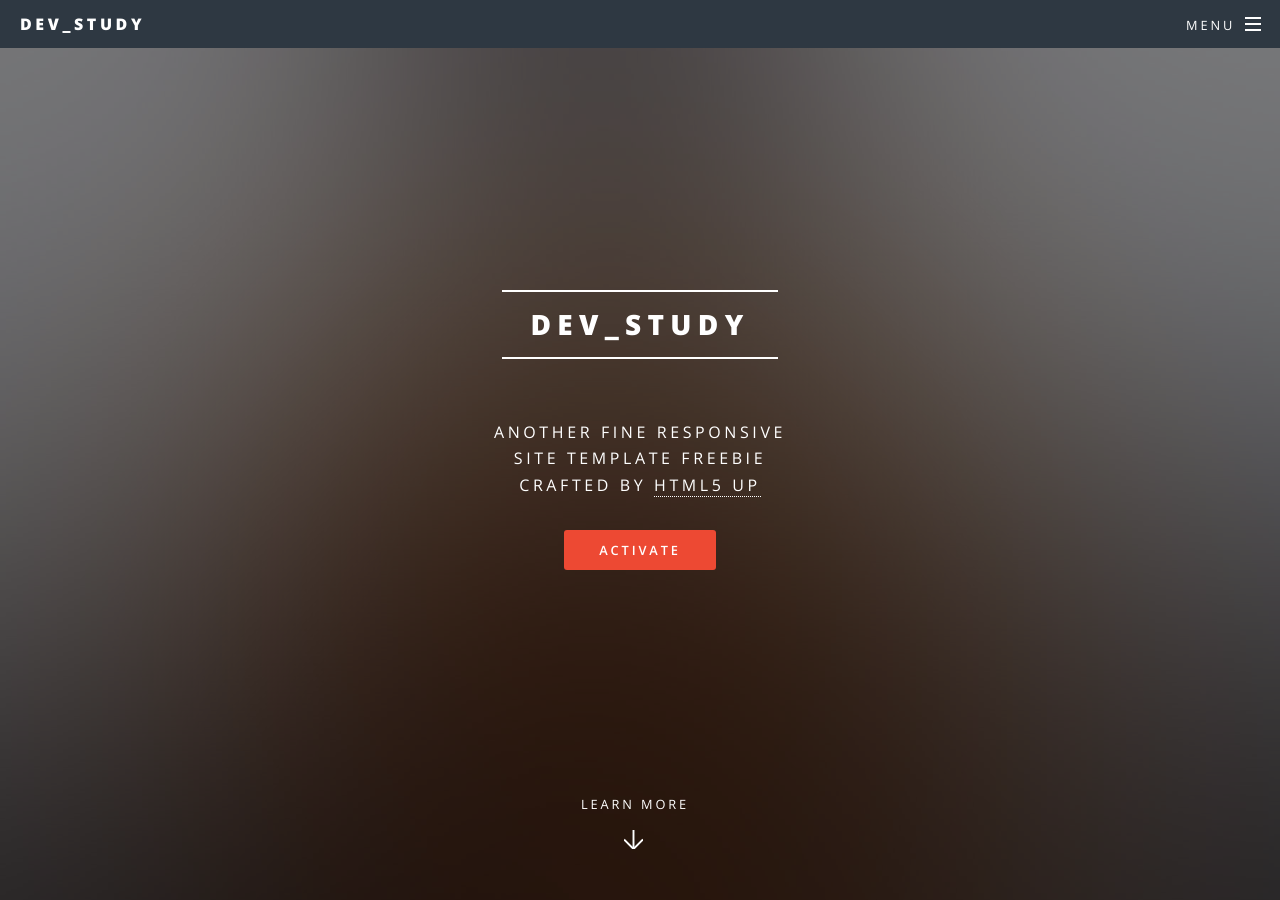
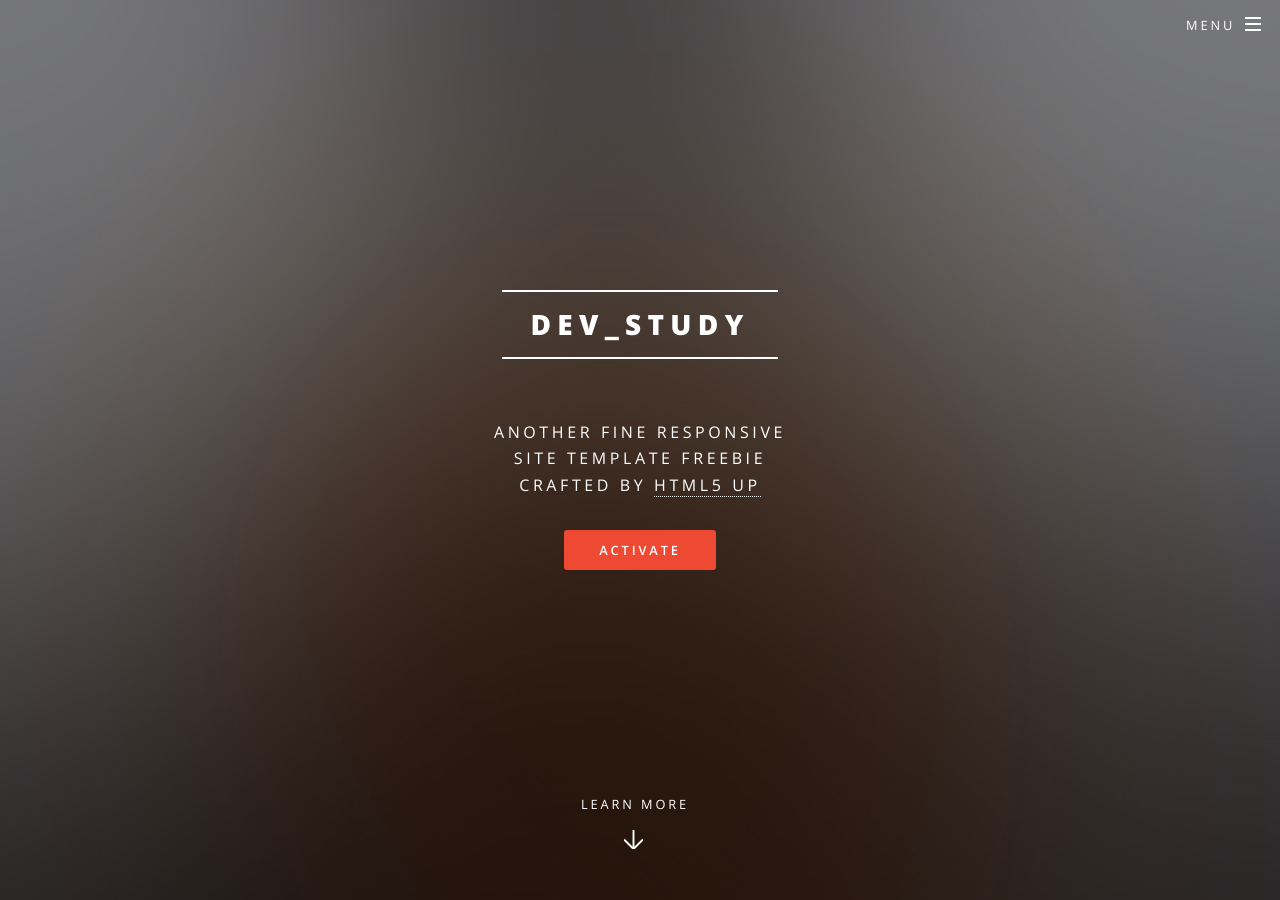
Before and after one commit to hmin01/hmin01.github.io, a Jekyll site: the page built from index.html, in a window 1280 px wide and 900 px high. Built offline with Jekyll 4.4.1, drawn with Linux system fonts in a browser that asks for light colours.

Commit message:
2019. 03. 20. (3)
updating

1. modify menu structure

```diff
--- a/_includes/header.html
+++ b/_includes/header.html
@@ -1,5 +1,5 @@
 <!-- Header -->
-<header class="site-category" id="header"{% if page.layout == 'landing' %} class="alt"{% endif %}>
+<header id="header" class="{% if page.layout == 'landing' %}alt{% endif %}">
   <h1><a href="/">{{ site.title }}</a></h1>
   <nav id="nav">
     <ul>
```
